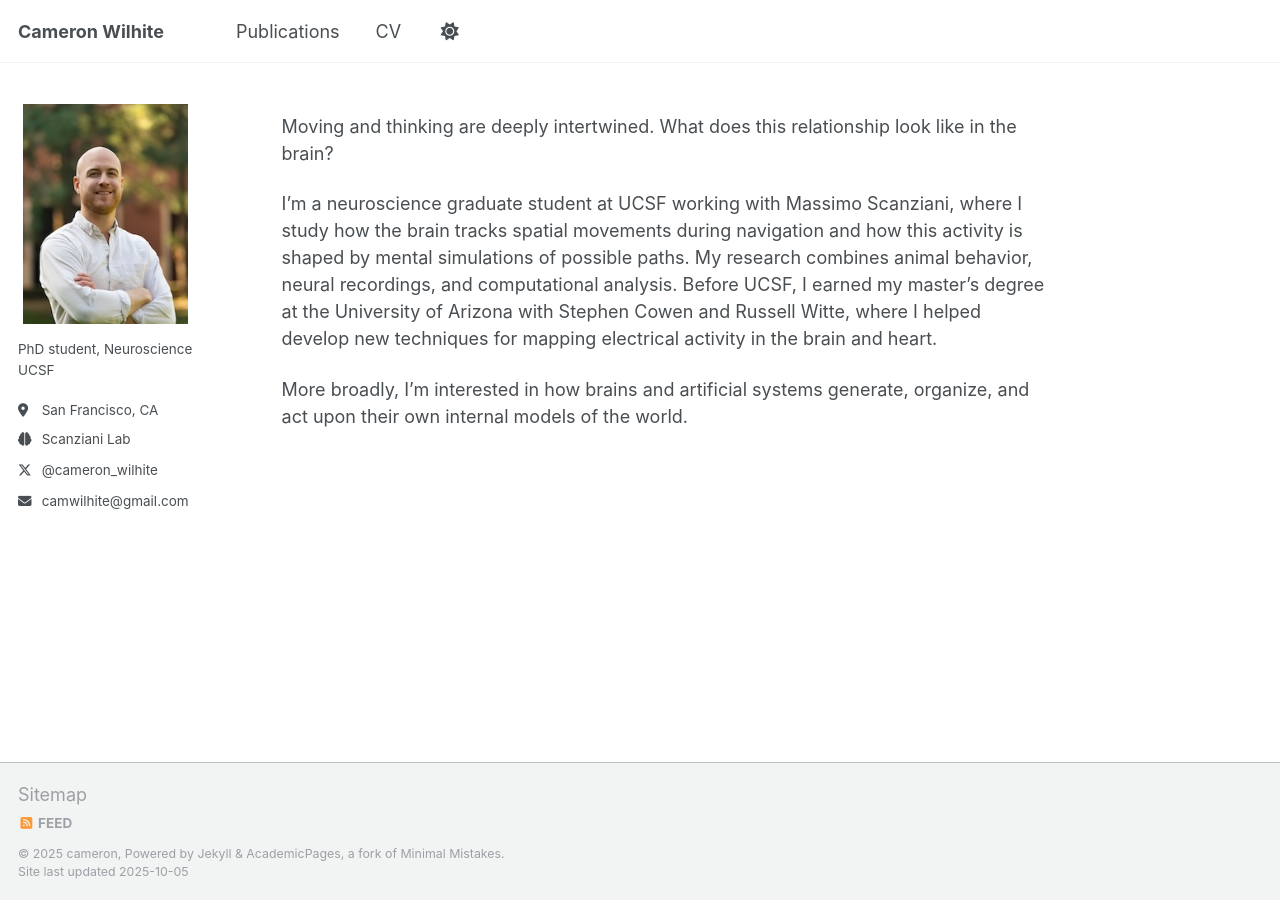
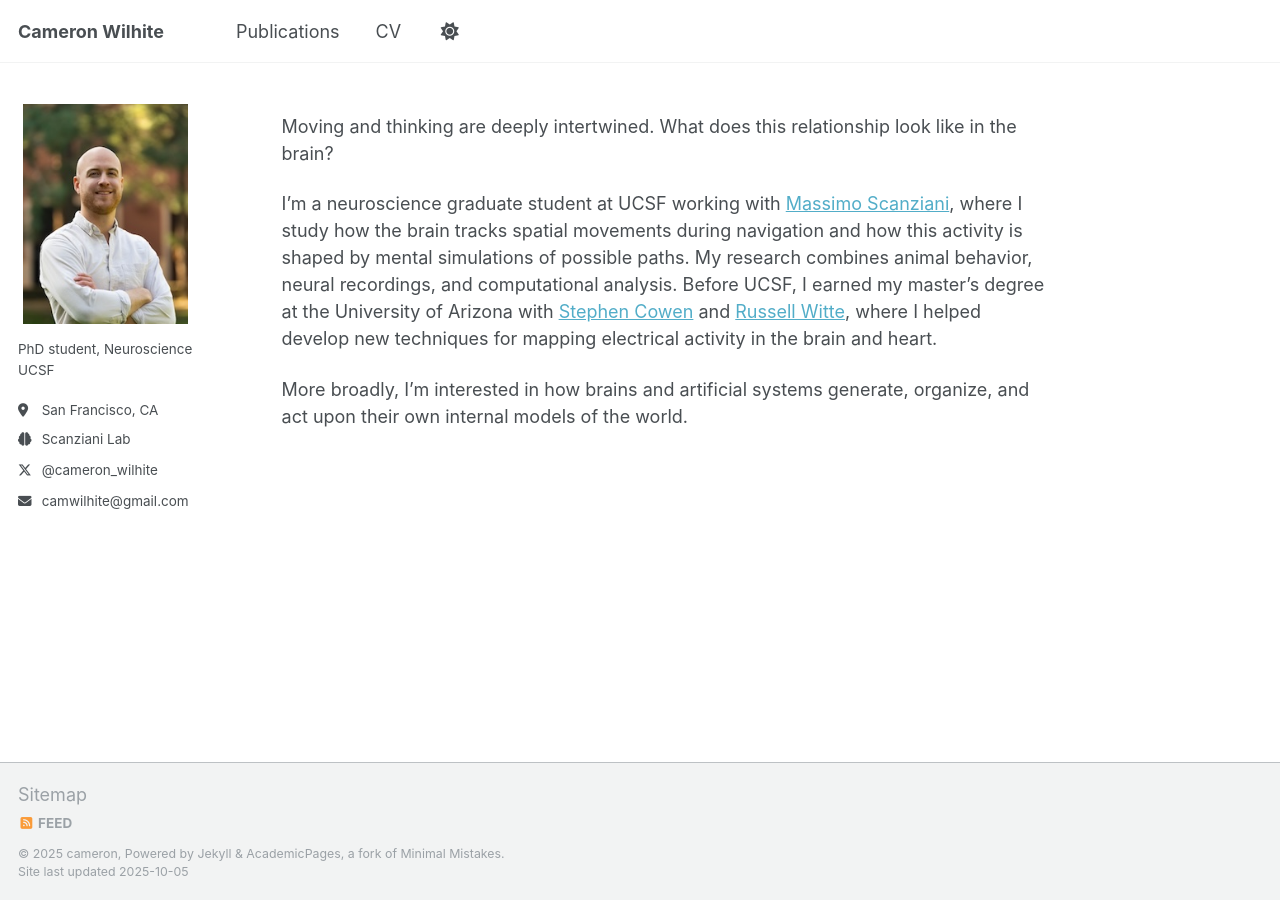
Before and after one commit to camwilhite/camwilhite.github.io, a Jekyll site: the page built from _pages/about.md, in a window 1280 px wide. Built offline with Jekyll 4.4.1, drawn with Linux system fonts in a browser that asks for light colours; a script that is not in the unit is left out; part of the change alters nothing that is shown.

```diff
--- a/_pages/about.md
+++ b/_pages/about.md
@@ -6,9 +6,8 @@ redirect_from:
   - /about/
   - /about.html
 ---
-
 Moving and thinking are deeply intertwined. What does this relationship look like in the brain?
 
-I'm a neuroscience graduate student at UCSF working with Massimo Scanziani, where I study how the brain tracks spatial movements during navigation and how this activity is shaped by mental simulations of possible paths. My research combines animal behavior, neural recordings, and computational analysis. Before UCSF, I earned my master's degree at the University of Arizona with Stephen Cowen and Russell Witte, where I helped develop new techniques for mapping electrical activity in the brain and heart.
+I'm a neuroscience graduate student at UCSF working with <a href="https://scanzianilab.ucsf.edu/" target="_blank" rel="noopener noreferrer">Massimo Scanziani</a>, where I study how the brain tracks spatial movements during navigation and how this activity is shaped by mental simulations of possible paths. My research combines animal behavior, neural recordings, and computational analysis. Before UCSF, I earned my master's degree at the University of Arizona with <a href="https://psychology.arizona.edu/person/stephen-cowen" target="_blank" rel="noopener noreferrer">Stephen Cowen</a> and <a href="https://medicine.arizona.edu/person/russell-witte-phd" target="_blank" rel="noopener noreferrer">Russell Witte</a>, where I helped develop new techniques for mapping electrical activity in the brain and heart.
 
 More broadly, I'm interested in how brains and artificial systems generate, organize, and act upon their own internal models of the world.
```
